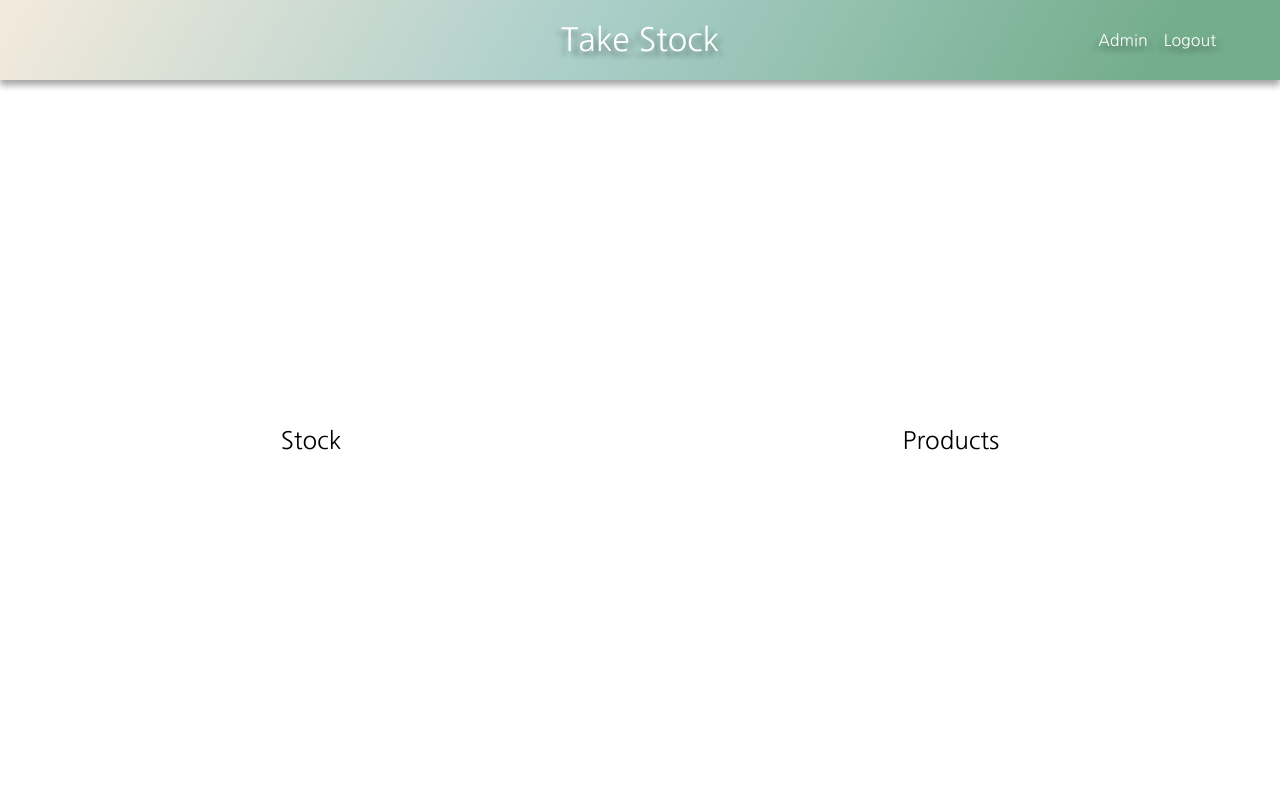
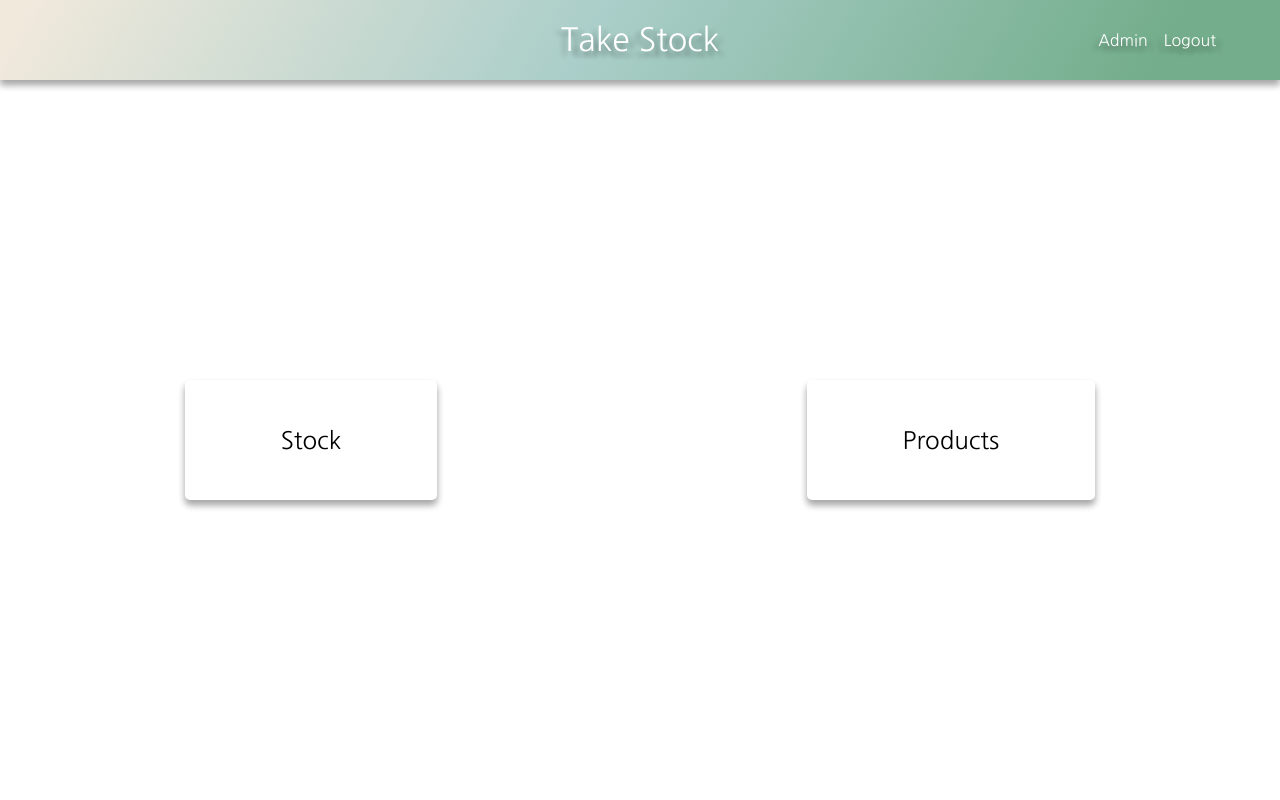
Before and after one commit to Ryan-B1yth/CLONE_stock_take_app, a Django app: page / in a window 1280 px wide. Run offline with Django 3.2, Linux system fonts and the light colour scheme; a user stored in the database is signed in.

Commit message:
Style logged in home page, tabs now give feedback when hovered over

```diff
--- a/stock_take/stock/static/css/style.css
+++ b/stock_take/stock/static/css/style.css
@@ -2,7 +2,9 @@
 
 :root {
     --clr-mix-calm: 120deg, #f1e9dc 2%, #aacec9, #73ad8b 90%;
+    --shadow: 0 10px 20px 0 rgba(0, 0, 0, .2), 0 10px 20px 0 rgba(0, 0, 0, .2);
     --shadow-s: 0 5px 7px 0 rgba(0, 0, 0, .2), 0 5px 7px 0 rgba(0, 0, 0, .2);
+    --shadow-l: 0 20px 30px 0 rgba(0, 0, 0, .2), 0 20px 30px 0 rgba(0, 0, 0, .2);
     --shadow-tl: 5px 5px 5px rgba(0, 0, 0, .2), -5px 5px 5px rgba(0, 0, 0, .2);
     --header-height: 5em;
     --hover: .522;
@@ -91,6 +93,18 @@ h1, .center, .add-new {
     text-shadow: var(--shadow-tl);
 }
 
+.nav-tab-link {
+    padding: 2em 4em;
+    border-radius: 5px;
+    box-shadow: var(--shadow-s);
+    transition: all 200ms ease-in-out;
+}
+
+.nav-tab-link:hover {
+    box-shadow: var(--shadow);
+    transition: all 200ms ease-in-out;
+}
+
 .errors {
     text-align: center;
     padding: 10px;
@@ -113,3 +127,26 @@ h1, .center, .add-new {
     top: 2em;
     left: -1em;
 }
+
+
+::-webkit-scrollbar {
+    width: 10px;
+}
+
+::-webkit-scrollbar-track {
+    background: #FFFFFF;
+    border-radius: 50px;
+    margin-block: calc(.5em * (-1));
+    box-shadow: inset var(--shadow-s);
+}
+
+
+::-webkit-scrollbar-thumb {
+    background: #aacec9;
+    border-radius: 50px;
+}
+
+
+::-webkit-scrollbar-thumb:hover {
+    background: #555;
+}
--- a/stock_take/stock/templates/home.html
+++ b/stock_take/stock/templates/home.html
@@ -12,9 +12,9 @@
 {% block content %}
     <div class="container">
         {% if user.is_authenticated %}
-            <h2><a href="{% url 'stock' %}">Stock</a></h2>
+            <h2 class="nav-tab"><a class="nav-tab-link" href="{% url 'stock' %}">Stock</a></h2>
 
-            <h2><a href="{% url 'products' %}">Products</a></h2>
+            <h2 class="nav-tab"><a class="nav-tab-link" href="{% url 'products' %}">Products</a></h2>
         {% else %}
             <aside class="side-info tagline">
                 <h2>Interesting tag line</h2>
```
Also changed, not shown: stock_take/db.sqlite3.
